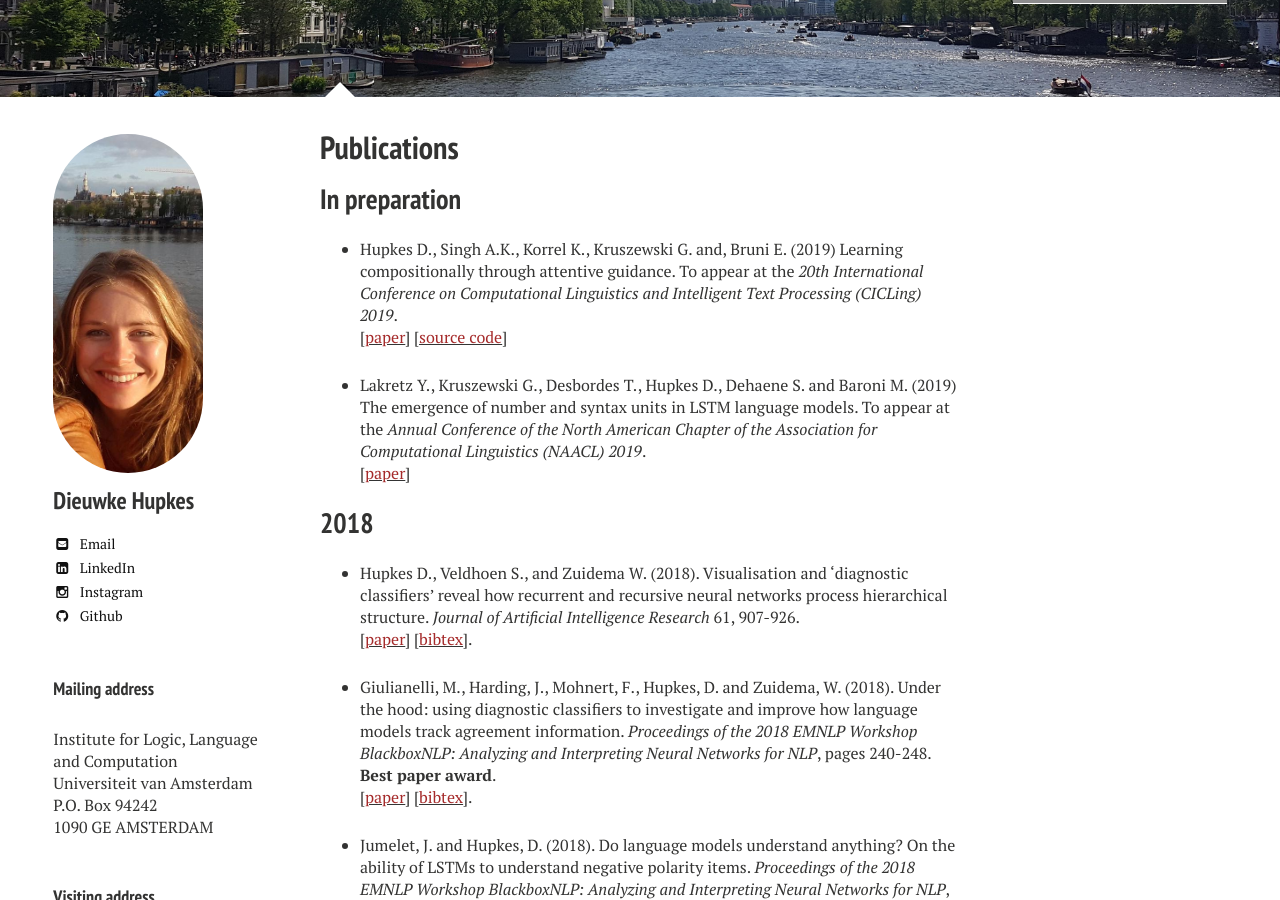
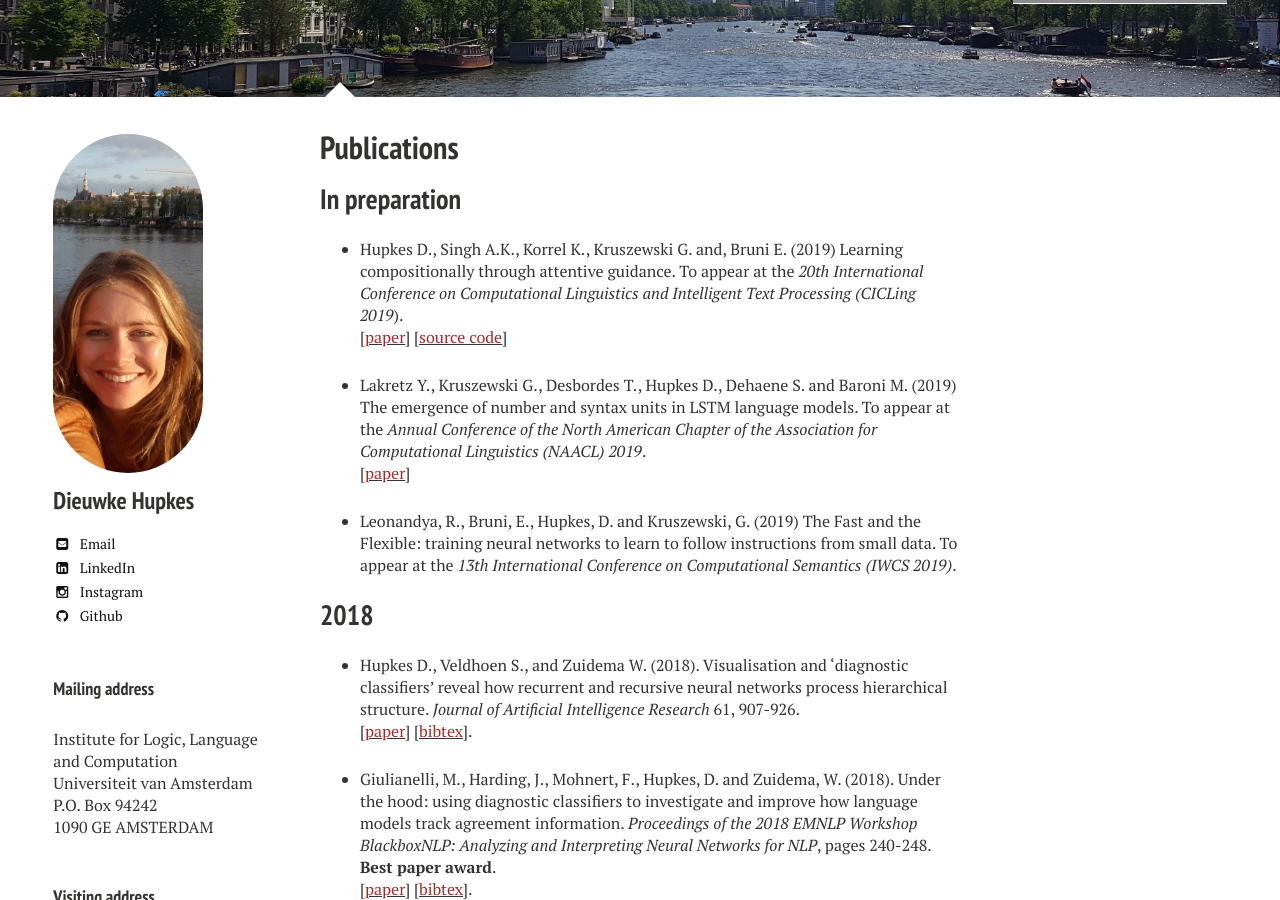
Before and after one commit to dieuwkehupkes/dieuwkehupkes.github.io, a Jekyll site: the page built from publications.md, in a window 1280 px wide and 900 px high, scrolled down 290 px. Built offline with Jekyll 4.4.1, drawn with Linux system fonts in a browser that asks for light colours; nearby versions of some CDN libraries.

Commit message:
Add fast and flexible paper

```diff
--- a/publications.md
+++ b/publications.md
@@ -13,7 +13,7 @@ image:
 ## In preparation
 
 * Hupkes D., Singh A.K., Korrel K., Kruszewski G. and, Bruni E. (2019) Learning compositionally through attentive guidance.
-To appear at the *20th International Conference on Computational Linguistics and Intelligent Text Processing (CICLing) 2019*.\\
+To appear at the *20th International Conference on Computational Linguistics and Intelligent Text Processing (CICLing 2019*).\\
 \[[<font color="brown">paper</font>](https://arxiv.org/abs/1805.09657){:target="blank"}\]
 \[[<font color="brown">source code</font>](https://github.com/i-machine-think/attentive_guidance){:target="_blank"}\]
 
@@ -21,6 +21,8 @@ To appear at the *20th International Conference on Computational Linguistics and
 The emergence of number and syntax units in LSTM language models.
 To appear at the *Annual Conference of the North American Chapter of the Association for Computational Linguistics (NAACL) 2019*.\\
 \[[<font color="brown">paper</font>](https://arxiv.org/pdf/1903.07435.pdf){:target="blank"}\]
+
+* Leonandya, R., Bruni, E., Hupkes, D. and Kruszewski, G. (2019) The Fast and the Flexible: training neural networks to learn to follow instructions from small data. To appear at the *13th International Conference on Computational Semantics (IWCS 2019)*.
 
 ## 2018
 
```
